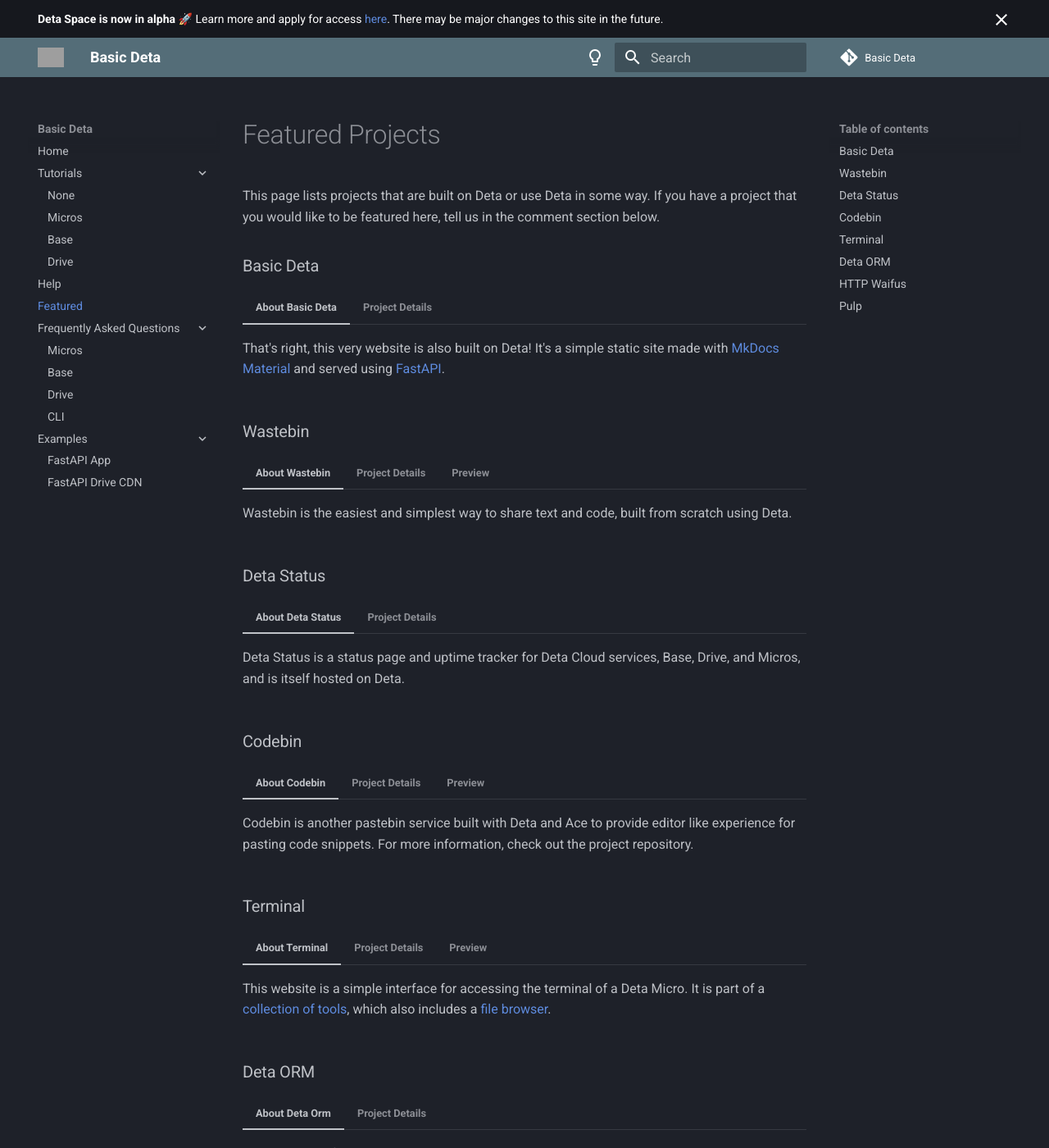
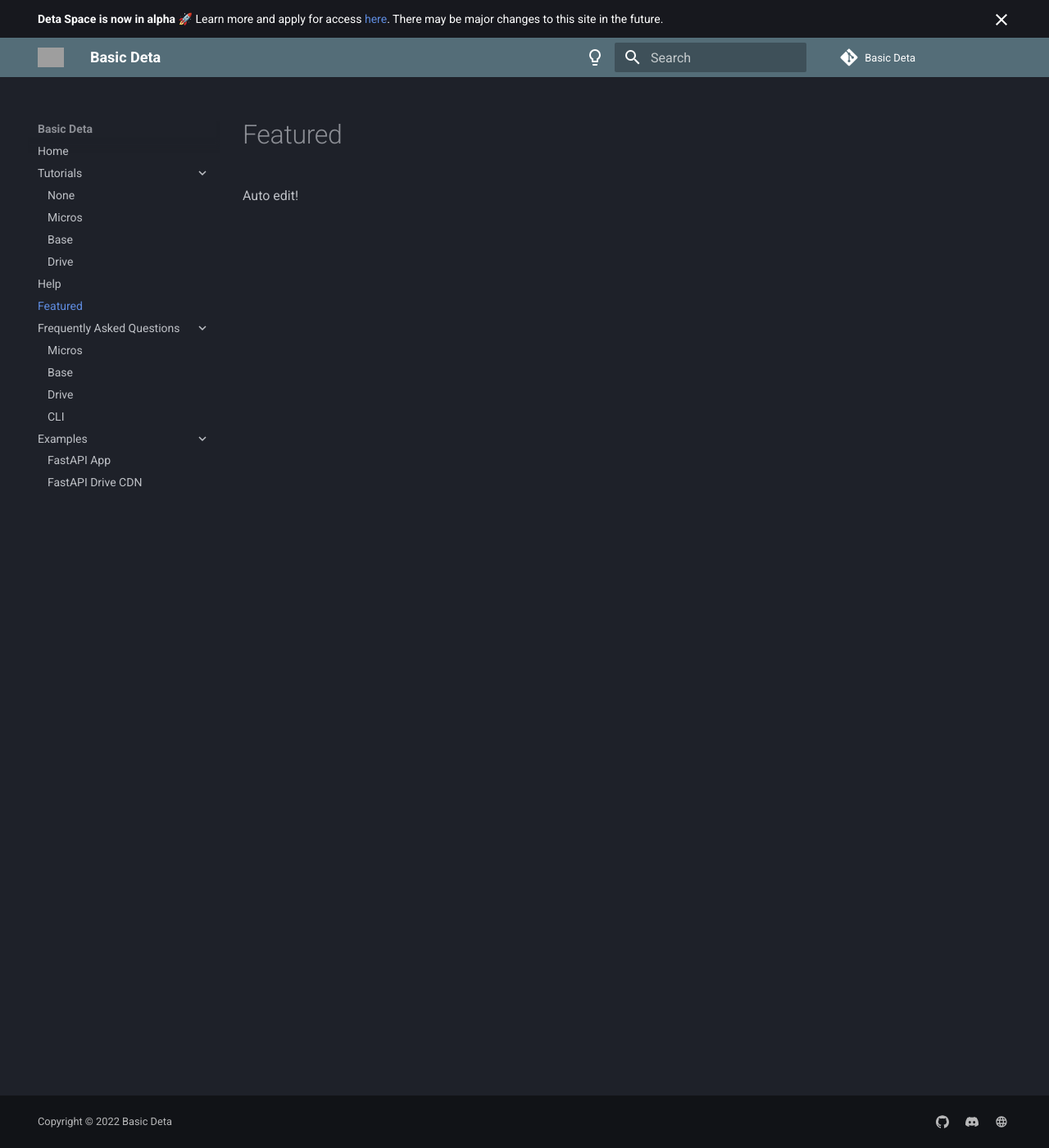
Before and after one commit to neobrains/deta-community, an MkDocs documentation site: the page built from docs/featured.md, in a window 1280 px wide and 1400 px high. Shown: the whole window at 82% size. Built offline with MkDocs 1.6.1 and Material for MkDocs 9.7.7, drawn with Linux system fonts in a browser that asks for light colours; comment, search, counter and statistics services are not loaded; some of the changed text lies outside the part shown; grey boxes are pictures that could not be loaded.

Commit message:
Deta deploy action issue check seems to be fixed ig

```diff
--- a/docs/featured.md
+++ b/docs/featured.md
@@ -1,96 +1 @@
----
-title: Featured
-description: Featured projects built using Deta
-comments: true
----
-
-# Featured Projects
-This page lists projects that are built on Deta or use Deta in some way. If you have a project that you would like to be featured here, tell us in the comment section below.
-
-### Basic Deta
-<!--start basic-deta-->
-=== "About Basic Deta"
-	That's right, this very website is also built on Deta! It's a simple static site made with [MkDocs Material](https://squidfunk.github.io/mkdocs-material/) and served using [FastAPI](https://fastapi.tiangolo.com/).
-=== "Project Details"
-	URL: https://basic.deta.dev
-	Repository: https://github.com/AyushSehrawat/basic-deta
-	Authors: @AyushSehrawat, @LemonPi314
-<!--end-->
-
-### Wastebin
-<!--start wastebin-->
-=== "About Wastebin"
-	Wastebin is the easiest and simplest way to share text and code, built from scratch using Deta.
-=== "Project Details"
-	URL: https://wastebin.deta.dev
-	Repository: https://github.com/LemonPi314/wastebin
-	Author: @LemonPi314
-=== "Preview"
-	![Wastebin](https://yacdn.deta.dev/cdn/ylxymwfv)
-<!--end-->
-
-### Deta Status
-<!--start deta-status-->
-=== "About Deta Status"
-	Deta Status is a status page and uptime tracker for Deta Cloud services, Base, Drive, and Micros, and is itself hosted on Deta.
-=== "Project Details"
-	URL: https://service-status.deta.dev
-	Repository: https://github.com/LemonPi314/deta-status
-	Authors: @LemonPi314, @mikBighne98
-<!--end-->
-
-### Codebin
-<!--start codebin-->
-=== "About Codebin"
-	Codebin is another pastebin service built with Deta and Ace to provide editor like experience for pasting code snippets. For more information, check out the project repository.
-=== "Project Details"
-	URL: https://codebin.deta.dev
-	Repository: https://github.com/jnsougata/codebin
-	Author: @jnsougata
-=== "Preview"
-	![Codebin](https://yacdn.deta.dev/cdn/qtrkaaer)
-<!--end-->
-
-### Terminal
-<!--start terminal-->
-=== "About Terminal"
-	This website is a simple interface for accessing the terminal of a Deta Micro. It is part of a [collection of tools](https://deta-meta.deta.dev), which also includes a [file browser](https://files.deta.dev).
-=== "Project Details"
-	URL: https://term.deta.dev
-	Author: @LemonPi314
-=== "Preview"
-	![Terminal](https://yacdn.deta.dev/cdn/ekgdtxss)
-<!--end-->
-
-### Deta ORM
-<!--start deta-orm-->
-=== "About Deta Orm"
-	An async ORM for Deta Base.
-=== "Project Details"
-	Repository: https://github.com/CircuitSacul/DetaORM
-	Author: @CircuitSacul
-<!--end-->
-
-### HTTP Waifus
-<!--start http-waifus-->
-=== "About Http Waifus"
-	HTTP Waifus is a collection of waifus that represent HTTP status codes, because even developers need some fun in their lives.
-=== "Project Details"
-	URL: https://httpwaifus.deta.dev
-	Repository: https://github.com/LemonPi314/http-waifus
-	Author: @LemonPi314
-=== "Preview"
-	![Http Waifus](https://httpwaifus.deta.dev/api/418)
-<!--end-->
-
-### Pulp
-<!--start pulp-->
-=== "About Pulp"
-	With Pulp You Can Share Codes & Texts! It includes features like - Multiple Themes, Keyboard Shortcuts, Pretty UI & Mobile Friendly, Auto Detect Language, Save As Image & Download As Text, Web Share Button, etc.
-=== "Project Details"
-	URL: https://pulp.deta.dev
-	Repository: https://github.com/dedomil/pulp (Private For Now)
-	Author: @dedomil, @yadavdotcodes
-=== "Preview"
-	![Pulp](https://yacdn.deta.dev/cdn/sdhkmnre)
-<!--end-->
+Auto edit!
```
